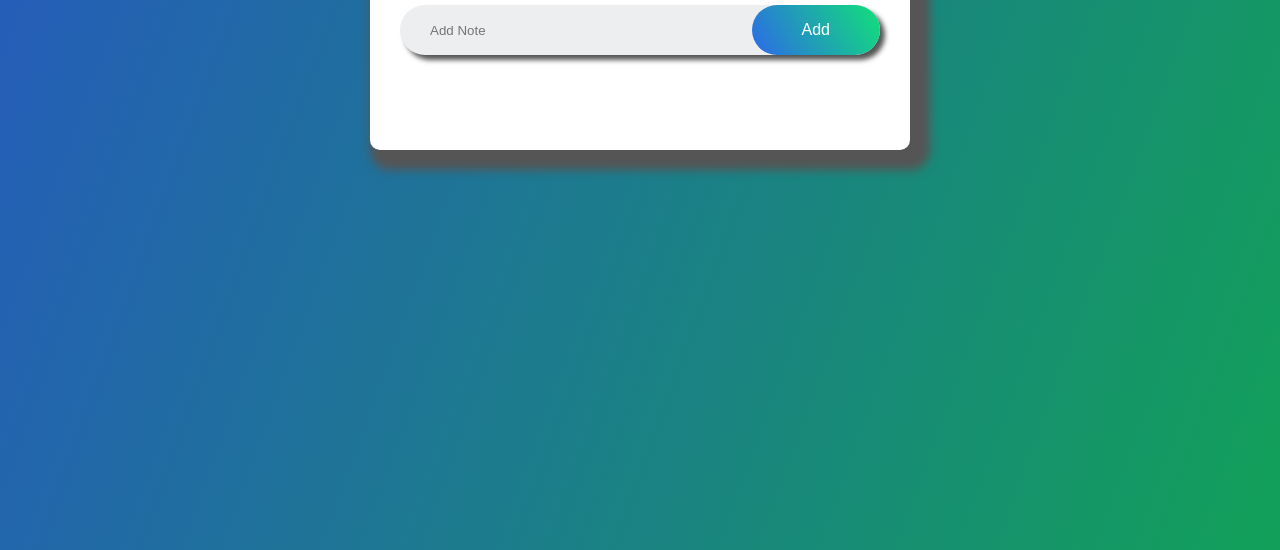
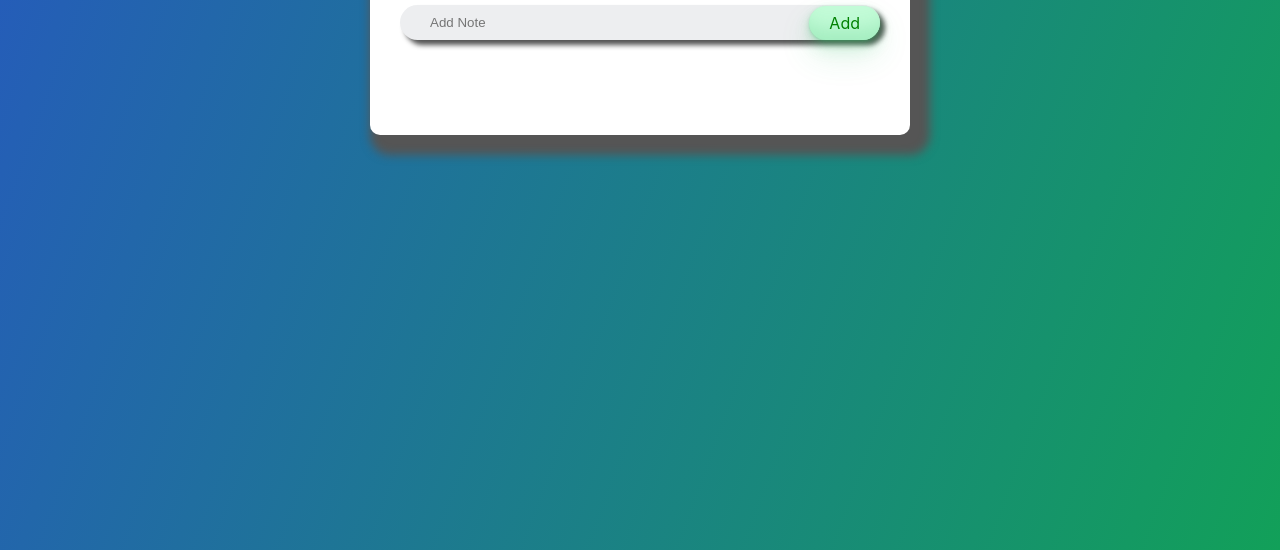
Before and after one commit to Ty465/to-do-list, a plain HTML site: page index.html in a window 1280 px wide. Shown: the part 250-800 px from the top of the page. Drawn offline with Linux system fonts and the light colour scheme.

Commit message:
Update style.css

```diff
--- a/style.css
+++ b/style.css
@@ -58,19 +58,34 @@ input {
 }
 
 button {
-  border: none;
-  outline: none;
-  padding: 16px 50px;
-  background: linear-gradient(60deg, #2c6ae7, #12e079);
-  color: #fff;
+  background-color: #c2fbd7;
+  border-radius: 100px;
+  box-shadow: rgba(44, 187, 99, 0.2) 0 -25px 18px -14px inset,
+    rgba(44, 187, 99, 0.15) 0 1px 2px, rgba(44, 187, 99, 0.15) 0 2px 4px,
+    rgba(44, 187, 99, 0.15) 0 4px 8px, rgba(44, 187, 99, 0.15) 0 8px 16px,
+    rgba(44, 187, 99, 0.15) 0 16px 32px;
+  color: green;
+  cursor: pointer;
+  display: inline-block;
+  font-family: CerebriSans-Regular, -apple-system, system-ui, Roboto, sans-serif;
+  padding: 7px 20px;
+  text-align: center;
+  text-decoration: none;
+  transition: all 250ms;
+  border: 0;
   font-size: 16px;
-  cursor: pointer;
-  border-radius: 50px;
-  transition: ease-out 0.5s;
+  user-select: none;
+  -webkit-user-select: none;
+  touch-action: manipulation;
+
 }
 
-button:active {
-  transform: scale(1.1);
+.button:hover {
+  box-shadow: rgba(44, 187, 99, 0.35) 0 -25px 18px -14px inset,
+    rgba(44, 187, 99, 0.25) 0 1px 2px, rgba(44, 187, 99, 0.25) 0 2px 4px,
+    rgba(44, 187, 99, 0.25) 0 4px 8px, rgba(44, 187, 99, 0.25) 0 8px 16px,
+    rgba(44, 187, 99, 0.25) 0 16px 32px;
+  transform: scale(1.1) rotate(-1deg);
 }
 
 ul li {
```
